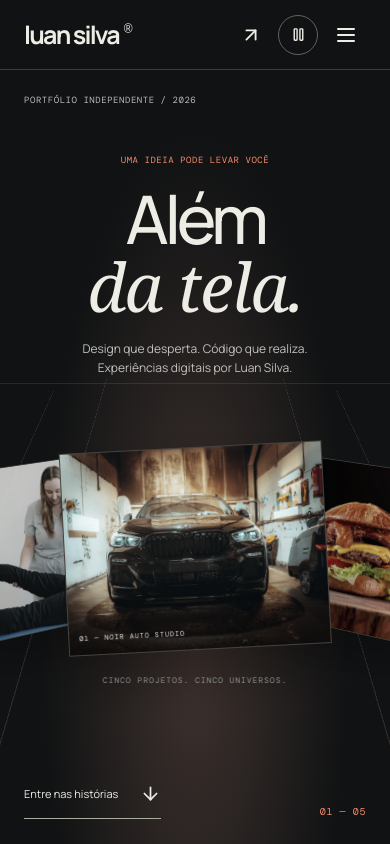
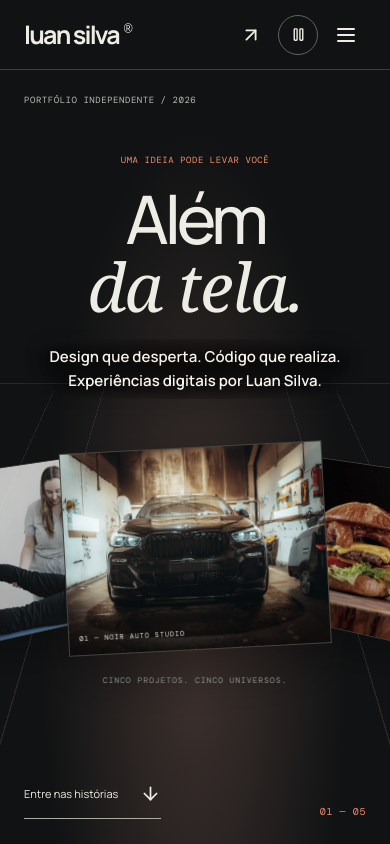
Before and after one commit to LuanSSilvaHH/luan-silva-portfolio, a React (Vite) app: page / in a window 390 px wide. Shown: the top 844 px of the page. Built offline with nearby package versions, Linux system fonts and the light colour scheme; a web font is replaced by a local one.

Commit message:
Improve readability of cinematic opening tagline

```diff
--- a/src/cinema.css
+++ b/src/cinema.css
@@ -386,3 +386,21 @@ html[data-motion=off] .opening-stage{position:relative}
 html[data-motion=off] .opening-title{transform:none;opacity:1}
 html[data-motion=off] .film-portal{transform:translateX(-50%)}
 html[data-motion=off] .scene{clip-path:none;opacity:1}
+/* Opening copy: keep the tagline readable throughout cinematic scrolling. */
+.opening-title { opacity: calc(1 - var(--journey) * .06); }
+.opening-title > p:last-child {
+  position: relative;
+  z-index: 2;
+  color: #faf6ef;
+  font-size: clamp(15px, 1.2vw, 17px);
+  font-weight: 600;
+  line-height: 1.6;
+  text-shadow: 0 2px 12px rgba(0,0,0,.9), 0 0 24px rgba(0,0,0,.65);
+}
+@media (max-width: 700px) {
+  .opening-title > p:last-child {
+    font-size: 15px;
+    padding: 6px 3px;
+    background: radial-gradient(ellipse at center, rgba(16,18,19,.72) 0%, rgba(16,18,19,.34) 58%, transparent 87%);
+  }
+}
```
